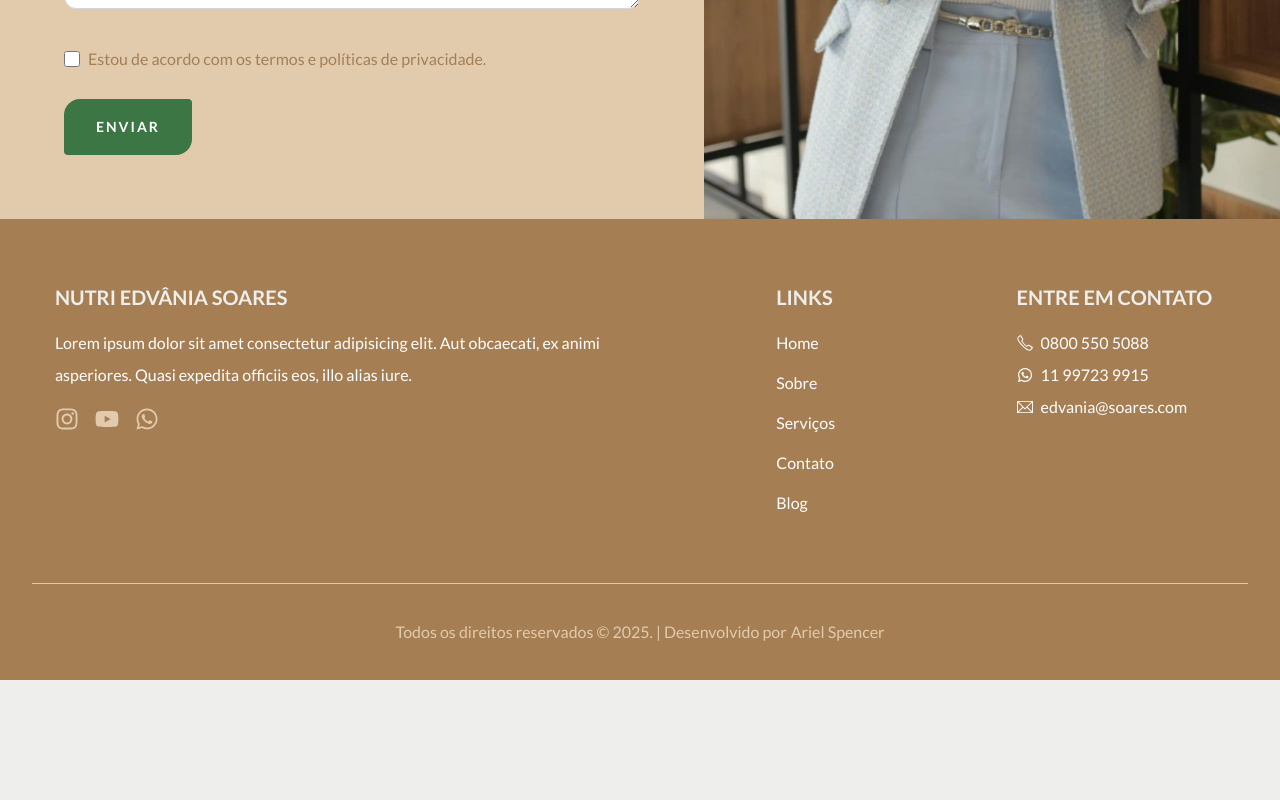
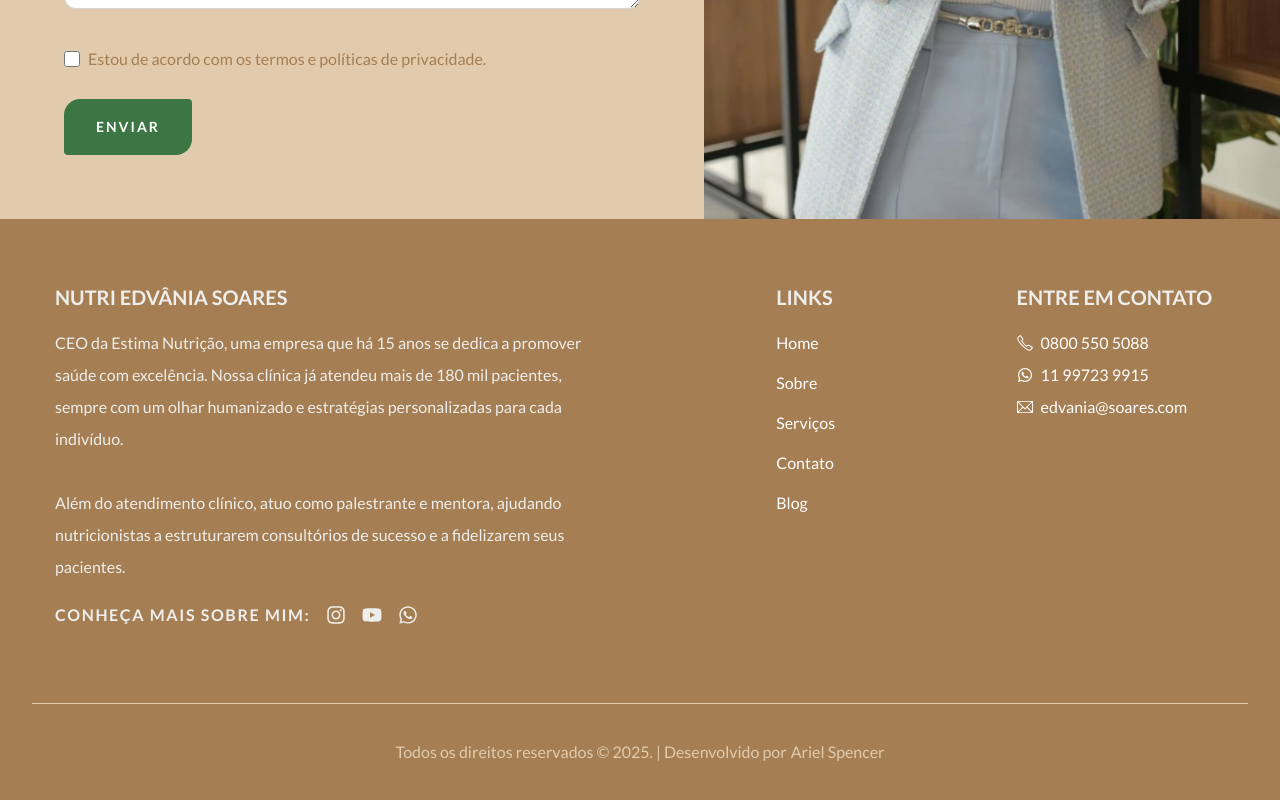
Before and after one commit to ArielSpencer/nutri-edvania-site, a Next.js app: page / in a window 1280 px wide. Shown: the part 4844-5644 px from the top of the page. Before the commit the page ends 5524 px from the top, so only its background shows below. Built offline with nearby package versions, Linux system fonts and the light colour scheme.

Commit message:
feat: add brief summary about Edvânia Soares in the footer

```diff
--- a/components/Footer.jsx
+++ b/components/Footer.jsx
@@ -10,17 +10,23 @@ const Footer = () => {
     <footer className="bg-secondary p-8 text-primary">
       <div className="container grid grid-cols-1 md:grid-cols-5 gap-8 pt-8">
 
-        <div className="md:col-span-3">
-          <h2 className="text-xl font-bold text-background-light uppercase mb-4">Nutri Edvânia Soares</h2>
+        <div className="md:col-span-3 text-background-light">
+          <h2 className="text-xl font-bold uppercase mb-4">Nutri Edvânia Soares</h2>
           <p className="mb-4 w-3/5 lg:w-4/5">
-            Lorem ipsum dolor sit amet consectetur adipisicing elit. Aut obcaecati, ex animi asperiores. Quasi expedita officiis eos, illo alias iure.
+          CEO da Estima Nutrição, uma empresa que há 15 anos se dedica a promover saúde com excelência. Nossa clínica já atendeu mais de 180 mil pacientes, sempre com um olhar humanizado e estratégias personalizadas para cada indivíduo.
+          <br /><br />
+          Além do atendimento clínico, atuo como palestrante e mentora, ajudando nutricionistas a estruturarem consultórios de sucesso e a fidelizarem seus pacientes.
           </p>
-          <div className="text-2xl flex space-x-4 text-button">
+          <div className="uppercase text-md font-bold tracking-widest mb-2 flex flex-row items-center space-x-4">
+            <h3
+              >
+              Conheça mais sobre mim:
+            </h3>
             <a
               href="https://www.instagram.com/nutriedvaniasoares/"
               target="_blank"
               aria-label="Instagram"
-              className="hover:text-background-light"
+              className="text-xl hover:text-background hover:font-bold"
             >
               <FaInstagram />
             </a>
@@ -28,7 +34,7 @@ const Footer = () => {
               href="https://www.youtube.com/@NutriEdvaniaSoares"
               target="_blank"
               aria-label="YouTube"
-              className="hover:text-background-light"
+              className="text-xl hover:text-background hover:font-bold"
             >
               <FaYoutube />
             </a>
@@ -36,7 +42,7 @@ const Footer = () => {
               href="https://wa.me/5511997239915"
               target="_blank"
               aria-label="WhatsApp"
-              className="hover:text-background-light"
+              className="text-xl hover:text-background hover:font-bold"
             >
               <FaWhatsapp />
             </a>
```
